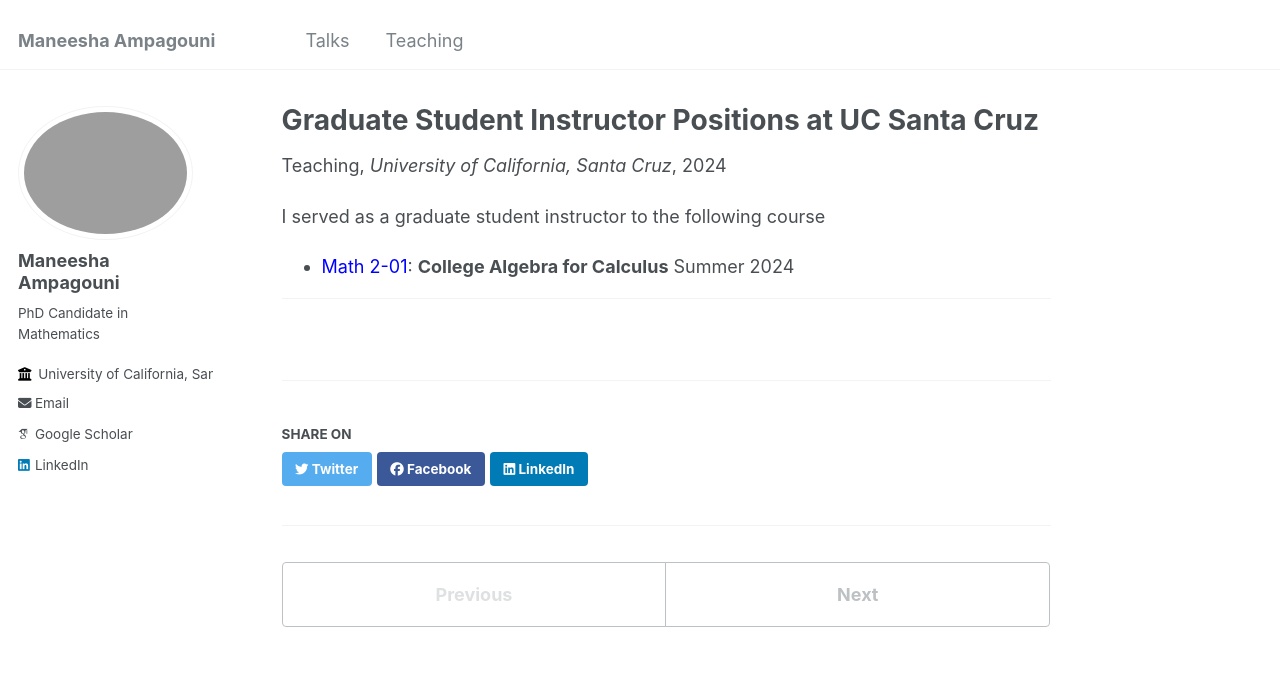
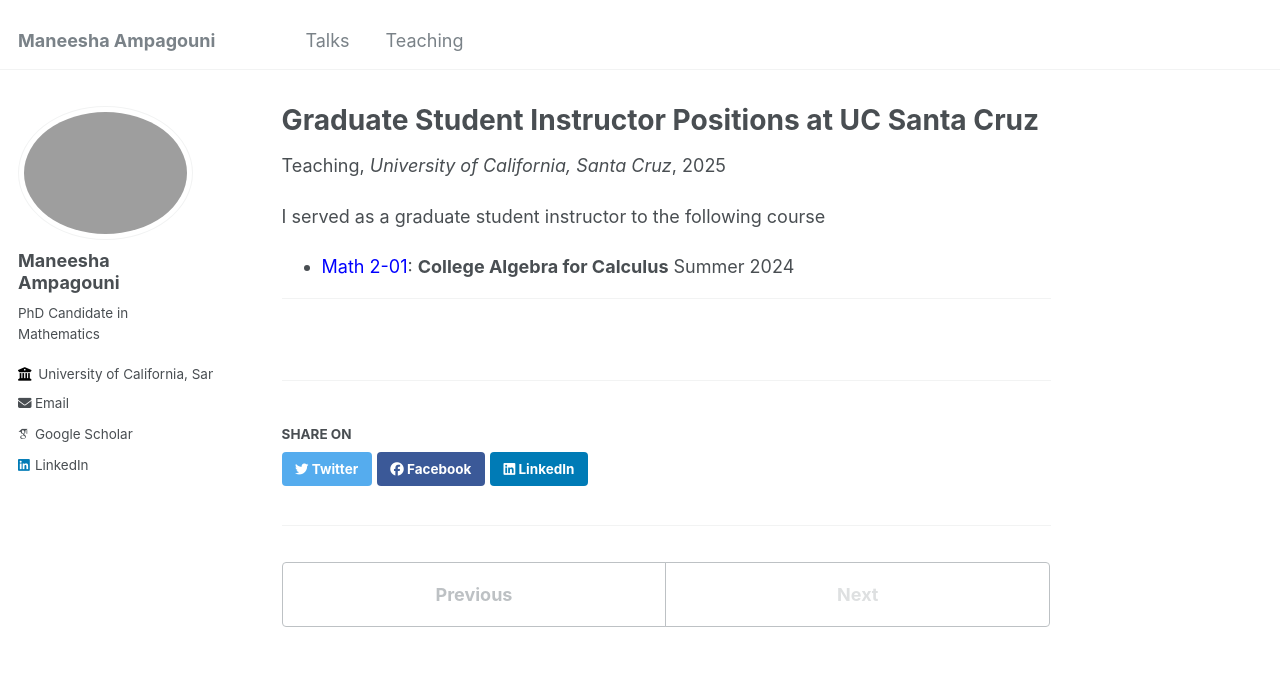
Before and after one commit to ManeeshaAmpagouni/maneeshaampagouni.github.io, a Jekyll site: the page built from _teaching/GSI at UCSC.md, in a window 1280 px wide and 999 px high. Shown: the top 690 px of the window. Built offline with Jekyll 4.4.1, drawn with Linux system fonts in a browser that asks for light colours; some web fonts are replaced.

```diff
--- a/_teaching/GSI at UCSC.md
+++ b/_teaching/GSI at UCSC.md
@@ -4,7 +4,7 @@ collection: teaching
 type: "Teaching"
 permalink: /teaching/GSI at UCSC
 venue: "University of California, Santa Cruz"
-date: 2024-10-07
+date: 2025-03-15
 
 ---
 
```
Also changed, not shown: _teaching/TAship at UCSC.md (+0 -2 lines).
